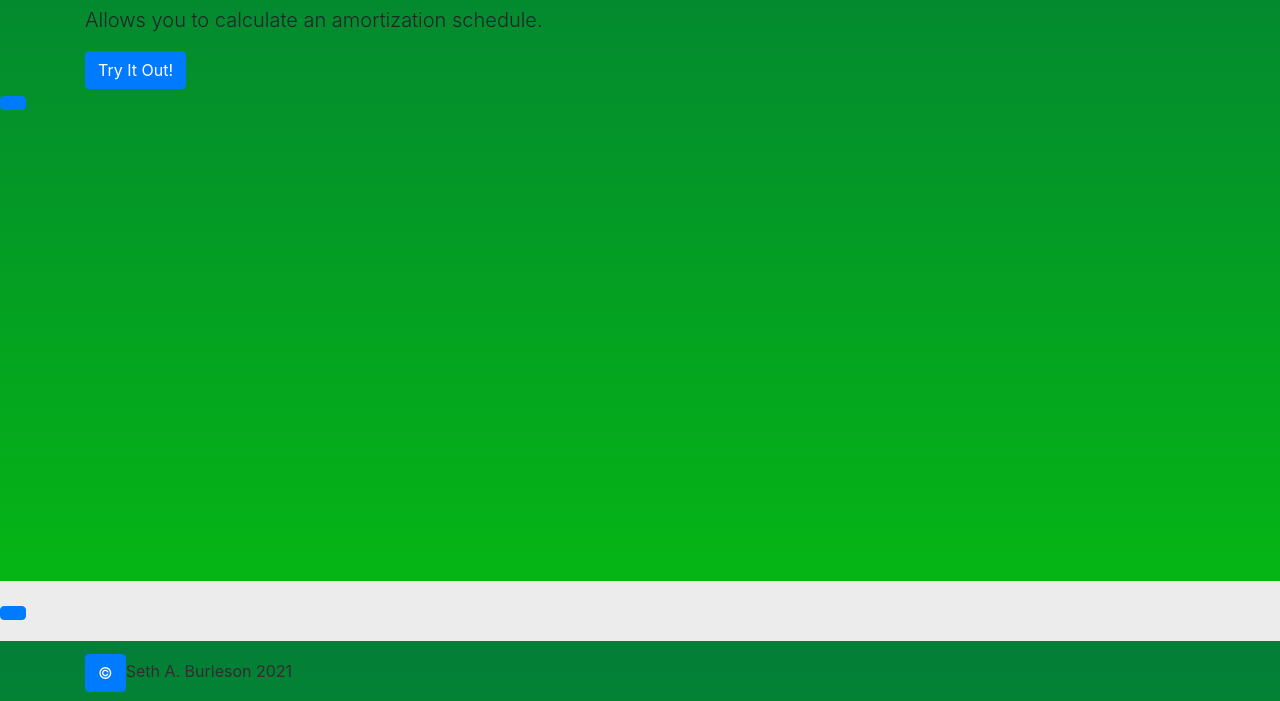
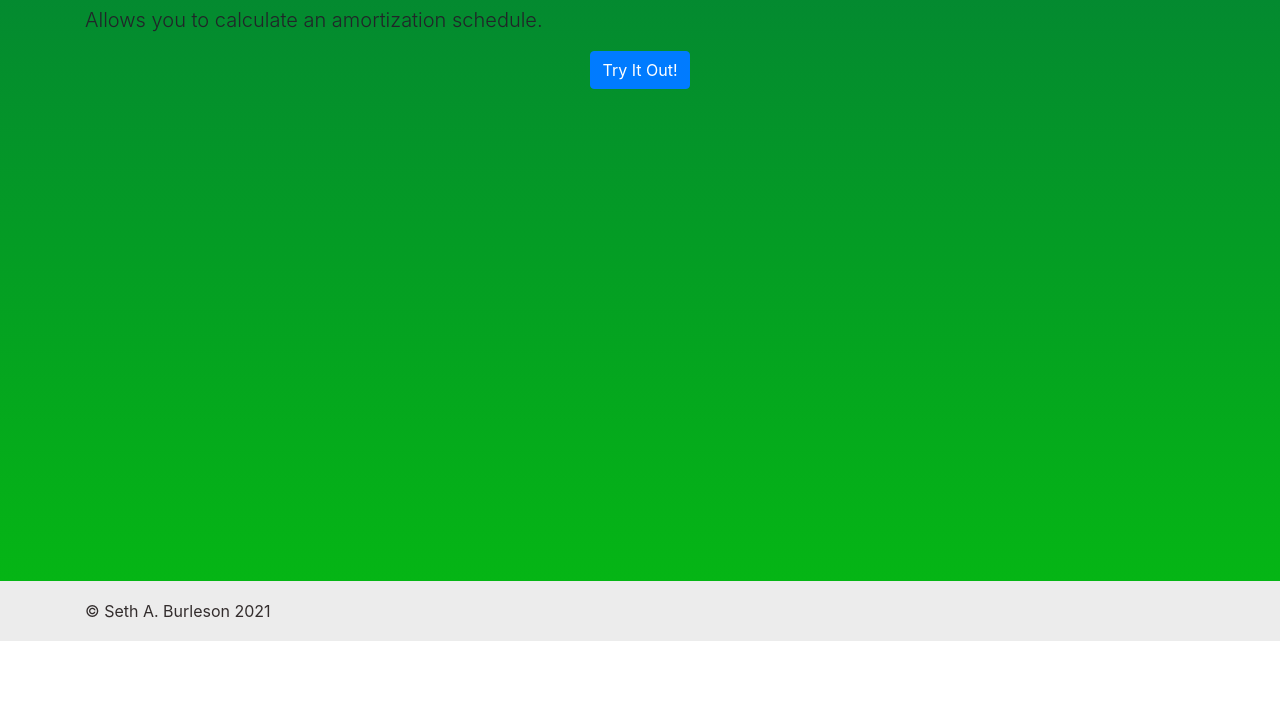
Before and after one commit to sbrevolution5/mortgageCalculator, a plain HTML site: page index.html in a window 1280 px wide. Shown: the part 159-860 px from the top of the page. After the commit the page ends 800 px from the top, so only its background shows below. Drawn offline with nearby package versions, Linux system fonts and the light colour scheme.

Commit message:
reformatted button

```diff
--- a/index.html
+++ b/index.html
@@ -58,7 +58,12 @@
     <main role="main" class="container">
         <h1 class="mt-5">Greener Grass Mortgage Calculator</h1>
         <p class="lead">Allows you to calculate an amortization schedule.</p>
-        <a type="button" class="btn btn-primary" href="app.html">Try It Out!</button>
+        <div class="row">
+            <div class="col text-center">
+                <a name="" id="" class="btn btn-primary" href="#" role="button">Try It Out!</a>
+
+            </div>
+        </div>
 
 
     </main>
```
